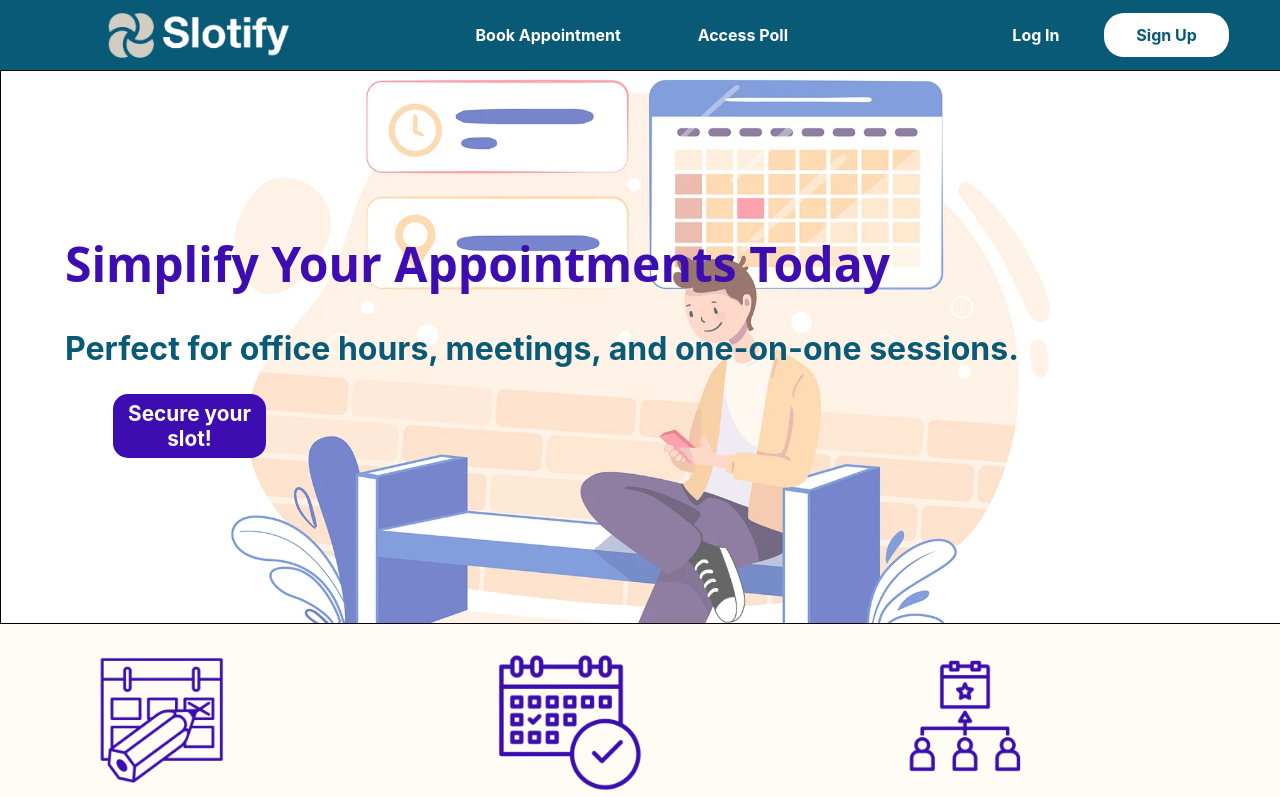
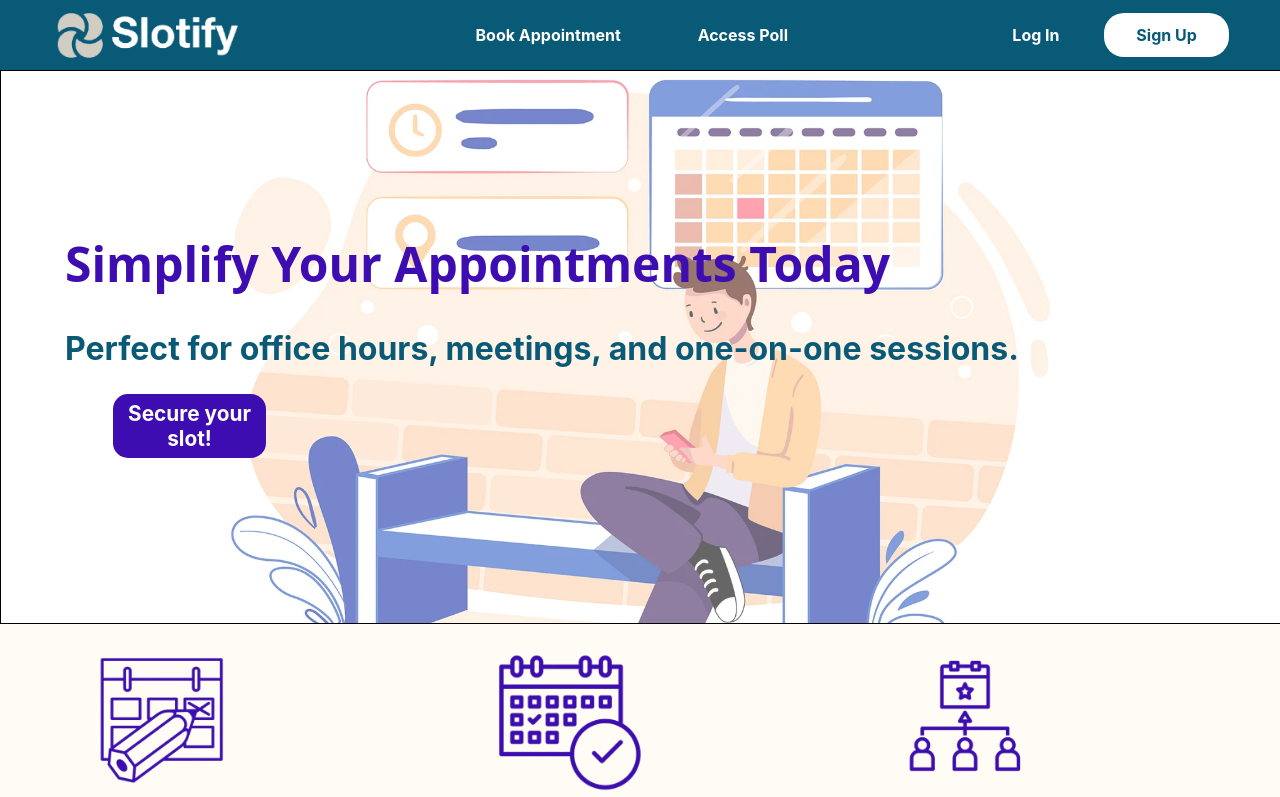
Before and after one commit to abrarfuad27/Slotify, a React (Create React App) app in the folder frontend/: page / in a window 1280 px wide. Shown: the top 797 px of the page. Built offline with nearby package versions, Linux system fonts and the light colour scheme; no server answers.

Commit message:
Slight styling change to navbarUser

```diff
--- a/frontend/src/style/navbarUser.css
+++ b/frontend/src/style/navbarUser.css
@@ -17,7 +17,6 @@
 
 .navbar-user .logo img {
   margin-right: 2vw;
-  margin-left: 4vw;
   cursor: pointer;
   z-index: 1;
 }
```
